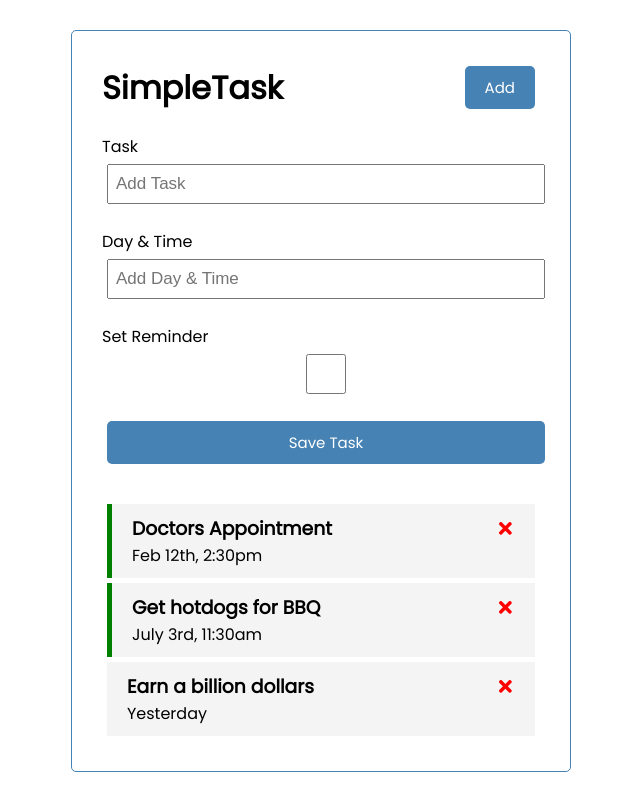
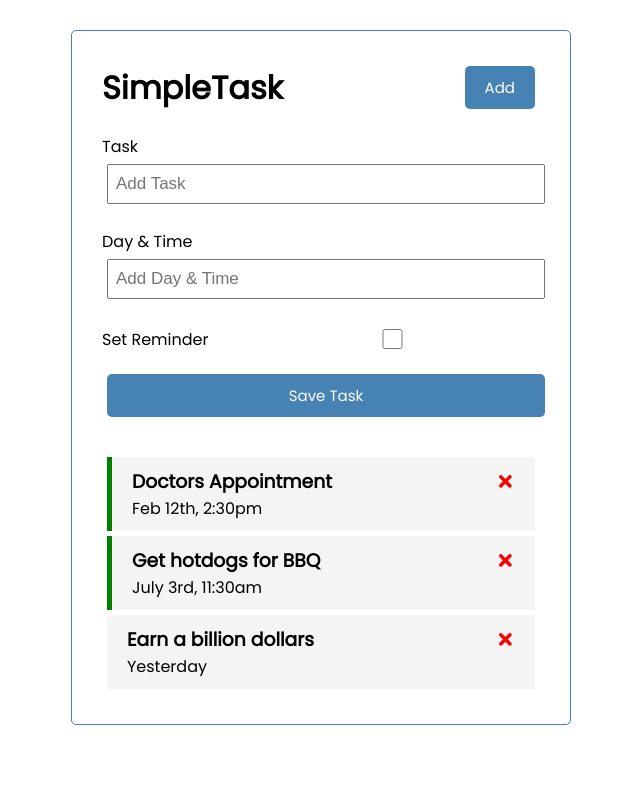
Before and after one commit to Aidanchill/SimpleTask, a React (Create React App) app: page / in a window 1280 px wide. Shown: the whole page, without its empty margins (319-959 px from the left). Built offline with nearby package versions, Linux system fonts and the light colour scheme.

Commit message:
set up useStates for form and begin add task

```diff
--- a/src/App.js
+++ b/src/App.js
@@ -25,6 +25,11 @@
     }
 ])
 
+// Add task
+const addTask = () => {
+  console.log('Added')
+}
+
 // Delete task
   const deleteTask = (id) => {
     setTasks(tasks.filter((task) => task.id !== id))
--- a/src/components/AddTask.js
+++ b/src/components/AddTask.js
@@ -1,19 +1,25 @@
-import PropTypes from 'prop-types'
+import { useState } from 'react'
 
 const AddTask = () => {
+    const [text, setText] = useState('')
+    const [day, setDay] = useState('')
+    const [reminder, setReminder] = useState(false)
+
     return (
         <form className='add-form'>
             <div className='form-control'>
                 <label>Task</label>
-                <input type='text'placeholder='Add Task'/>
+                <input type='text' placeholder='Add Task'
+                value={text} onChange={(e) => setText(e.target.value)}/>
             </div>
             <div className='form-control'>
                 <label>Day & Time</label>
-                <input type='text'placeholder='Add Day & Time'/>
+                <input type='text'placeholder='Add Day & Time'
+                value={day} onChange={(e) => setDay(e.target.value)}/>
             </div>
-            <div className='form-control'>
+            <div className='form-control form-control-check'>
                 <label>Set Reminder</label>
-                <input type='checkbox'/>
+                <input type='checkbox' value={reminder} onChange={(e)=>setReminder(e.currentTarget.checked)}/>
             </div>
 
             <input className='btn btn-block' style={{backgroundColor: 'steelblue'}} type='submit' value='Save Task'/>
```
